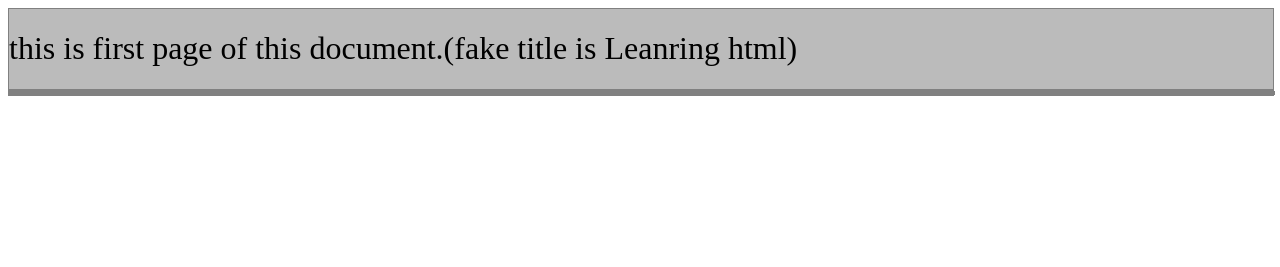
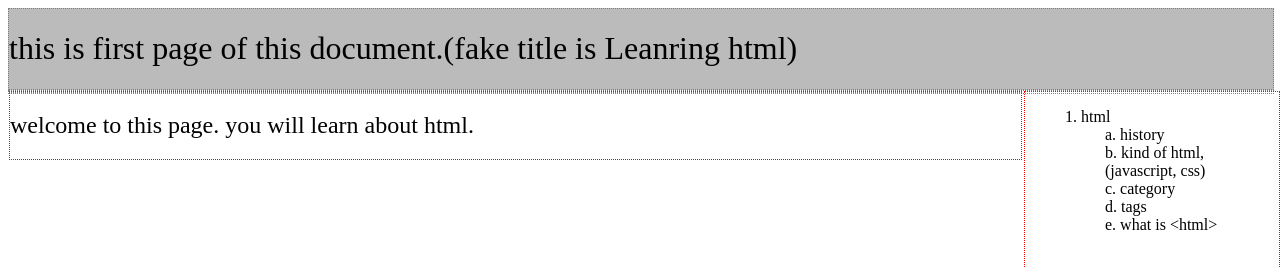
Before and after one commit to leegyuho/html, a plain HTML site: page index.html in a window 1280 px wide. Shown: the top 267 px of the page. Drawn offline with nearby package versions, Linux system fonts and the light colour scheme.

Commit message:
Update index.html

```diff
--- a/index.html
+++ b/index.html
@@ -40,7 +40,7 @@ abbr,acronym { border:0;
 }
 <!-- -->
 
-div{ width:100%; border:1px gray solid;}
+div{ width:100%; border:1px gray dotted;}
 
 div#ttl{
   background-color:#BBBBBB;
@@ -49,6 +49,24 @@ div#ttl{
 div#wrp{
 
 }
+
+div#ctnt {
+ width:80%;
+ float:left;
+ border-color:green;
+ overflow:hidden;
+}
+div#side{
+ width:auto;
+ border-color:red;
+ position:fixed;
+ left:80%;
+ height:100%;
+}
+div#ft {
+ width:80%;
+}
+
 </style>
 </head>
 <body>
@@ -56,19 +74,39 @@ div#wrp{
 <div id="ttl">
 
  <h1> this is first page of this document.(fake title is Leanring html)</h1>
+
+
 </div>
 <div id="wrp">
 
-<div id="ctnt">
+ <div id="ctnt">
+  <h2> welcome to this page. you will learn about html.</h2>
+
+ </div>
+
+ <div id="side">
+
+  <ul>
+   <li>1. html
+    <ul>
+     <li> a. history</li>
+     <li> b. kind of html, (javascript, css)</li>
+     <li> c. category</li>
+     <li> d. tags</li>
+     <li> </li>
+     <li> e. what is &lt;html&gt;</li>
+    </ul>
+   </li>
 
 
-</div>
-<div id="side">
+  </ul>
+
+ </div>
+
+ <div id="ft">
+ </div>
 
 </div>
-
-</div>
-
 
 </body>
 
```
